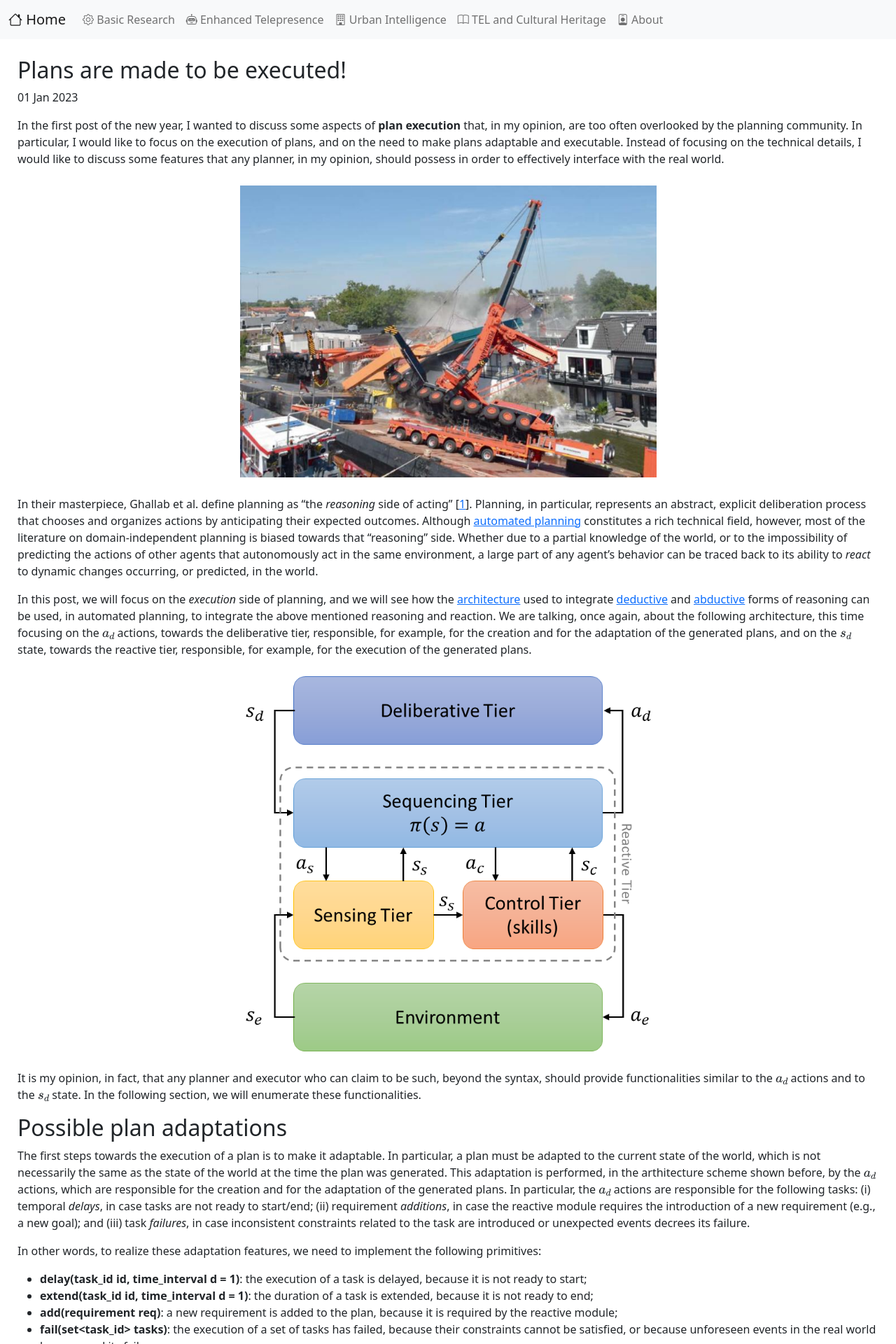
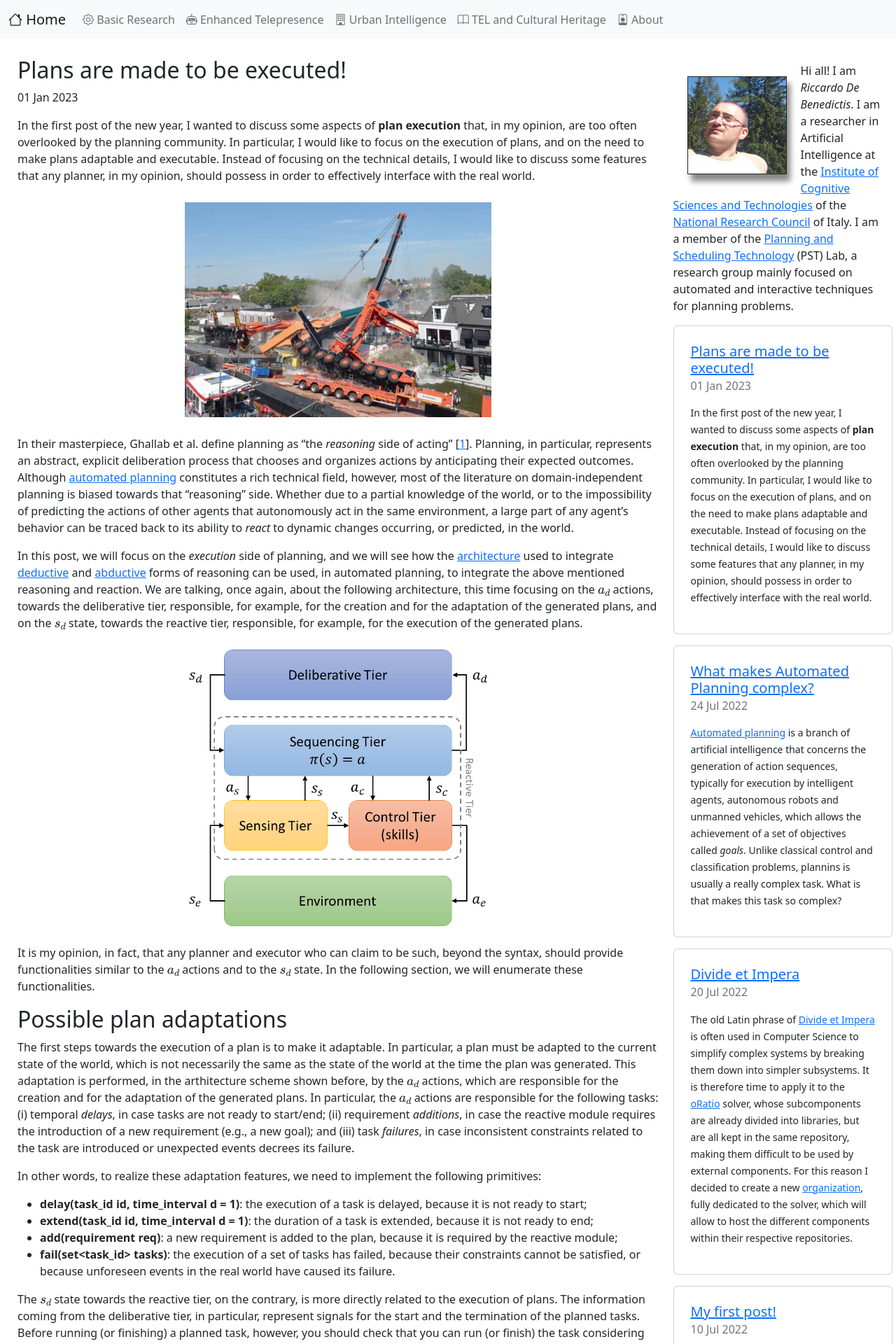
Before and after one commit to riccardodebenedictis/riccardodebenedictis.github.io, a Jekyll site: the page built from index.html, in a window 1280 px wide. Shown: the top 1920 px of the page at 70% size. Built offline with Jekyll 4.4.1, drawn with Linux system fonts in a browser that asks for light colours.

Commit message:
trying to remove the right column on small devices..

```diff
--- a/_includes/home.html
+++ b/_includes/home.html
@@ -25,7 +25,7 @@
 
     <div style="padding: 25px;" class="container-fluid">
         <div class="row h-100 row-cols-2">
-            <div class="col-sm-12">
+            <div class="col-xs-12 col-sm-9">
                 <h2>{{post.title}}</h2>
                 <p>{{post.date | date_to_string}}</p>
 
```
